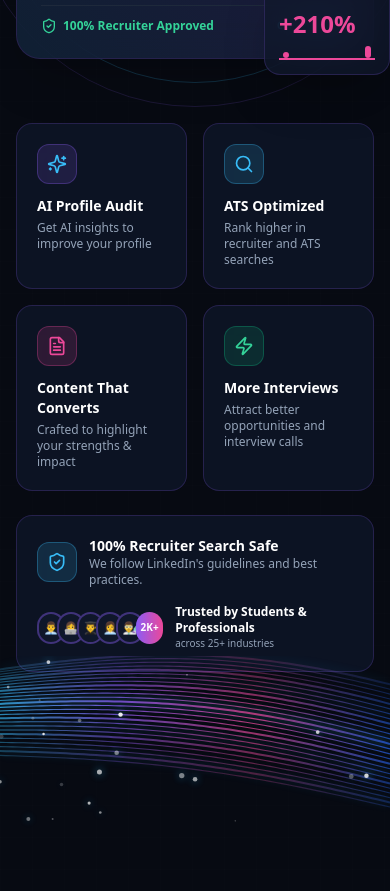
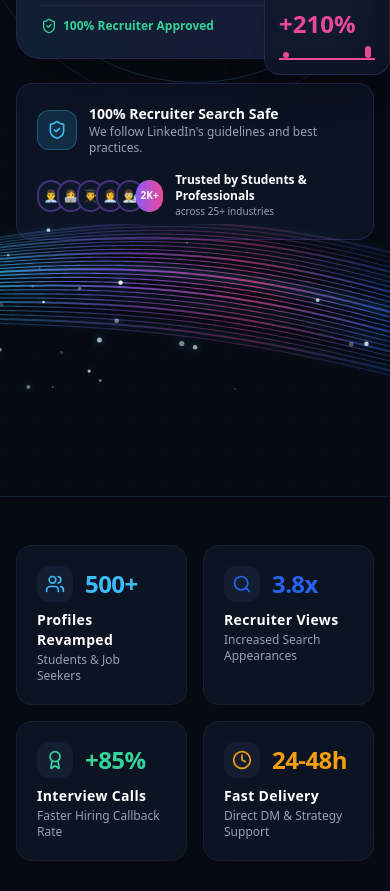
Before and after one commit to SaNjAy-bRo/career-growth-partner, a Next.js app: page / in a window 390 px wide. Shown: the part 1100-1991 px from the top of the page. Built offline with nearby package versions, Linux system fonts and the light colour scheme.

Commit message:
Hidden 4-card feature grid on mobile screens for a cleaner mobile Hero layout

```diff
--- a/src/components/Hero.tsx
+++ b/src/components/Hero.tsx
@@ -102,8 +102,8 @@ export default function Hero({ onOpenAuditModal }: HeroProps) {
           </div>
         </div>
 
-        {/* 4-Card Value Grid (Matching Reference Design) */}
-        <div className="mt-16 grid grid-cols-2 md:grid-cols-4 gap-4 sm:gap-6">
+        {/* 4-Card Value Grid (Hidden on Mobile) */}
+        <div className="mt-16 hidden sm:grid grid-cols-2 md:grid-cols-4 gap-4 sm:gap-6">
           <div className="glass-card rounded-2xl p-5 border border-cgp-purple/20 space-y-3 hover:border-cgp-cyan/40 transition-colors">
             <div className="w-10 h-10 rounded-xl bg-cgp-purple/15 border border-cgp-purple/30 flex items-center justify-center text-cgp-cyan">
               <Sparkles className="w-5 h-5" />
```
